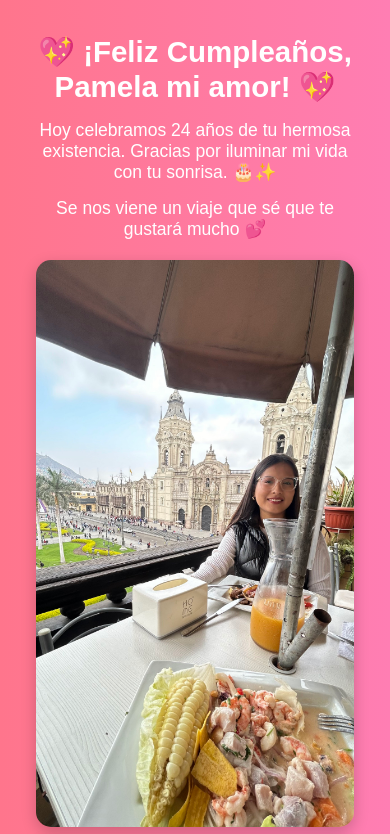
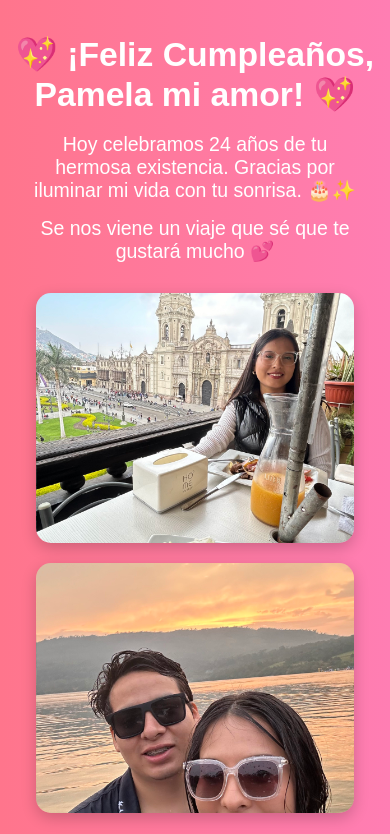
Before and after one commit to 11LuisQuispe11/WebDetalle, a plain HTML site: page index.html in a window 390 px wide. Shown: the top 834 px of the page. Drawn offline with Linux system fonts and the light colour scheme.

Commit message:
Update index.html

```diff
--- a/index.html
+++ b/index.html
@@ -10,38 +10,72 @@
             background: linear-gradient(to right, #ff758c, #ff7eb3);
             font-family: 'Arial', sans-serif;
             color: white;
-            overflow-x: hidden; /* Evita scroll horizontal */
-            overflow-y: auto;   /* Permite scroll vertical */
+            overflow-x: hidden; /* Permite scroll solo vertical */
+            overflow-y: auto;
             padding: 10px;
+            position: relative;
         }
-
         h1 {
-            font-size: 8vw; /* Tamaño flexible según la pantalla */
+            font-size: 8vw;
             margin-top: 20px;
             animation: zoom 2s infinite alternate;
         }
         p {
-            font-size: 5vw; /* Ajuste para móviles */
+            font-size: 5vw;
             margin: 15px;
         }
         .container {
-            margin-top: 10px;
+            margin-top: 20px;
             display: flex;
-            flex-direction: column; /* Apila las imágenes en móviles */
+            flex-direction: column;
             align-items: center;
         }
-        .foto {
+        .flip-card {
+            background-color: transparent;
             width: 90%;
             max-width: 350px;
+            height: 250px;
+            perspective: 1000px;
+            margin: 10px;
+        }
+        .flip-card-inner {
+            position: relative;
+            width: 100%;
+            height: 100%;
+            text-align: center;
+            transition: transform 0.8s;
+            transform-style: preserve-3d;
+        }
+        .flip-card.flipped .flip-card-inner {
+            transform: rotateY(180deg);
+        }
+        .flip-card-front, .flip-card-back {
+            position: absolute;
+            width: 100%;
+            height: 100%;
+            -webkit-backface-visibility: hidden;
+            backface-visibility: hidden;
             border-radius: 15px;
             box-shadow: 0 5px 15px rgba(0, 0, 0, 0.2);
-            margin: 5px;
+        }
+        .flip-card-front {
+            background-size: cover;
+            background-position: center;
+        }
+        .flip-card-back {
+            background: rgba(255, 255, 255, 0.9);
+            color: #ff4081;
+            display: flex;
+            align-items: center;
+            justify-content: center;
+            font-size: 18px;
+            transform: rotateY(180deg);
         }
         .boton {
             background: #ff4081;
             color: white;
             padding: 12px 20px;
-            font-size: 4vw; /* Botón más adaptativo */
+            font-size: 4vw;
             border: none;
             border-radius: 10px;
             cursor: pointer;
@@ -55,23 +89,21 @@
             from { transform: scale(1); }
             to { transform: scale(1.1); }
         }
-        .corazon {
+        .corazon, .globo {
             position: absolute;
             font-size: 20px;
+            opacity: 0.8;
+            animation: flotando 5s linear infinite;
+        }
+        .corazon {
             color: red;
-            opacity: 0.8;
-            animation: flotando 3s linear infinite;
-            max-width: 100vw; /* Evita que los corazones se salgan en móviles */
+        }
+        .globo {
+            color: #ffd700;
         }
         @keyframes flotando {
-            from { transform: translateY(0); opacity: 1; }
-            to { transform: translateY(-100vh); opacity: 0; }
-        }
-        /* Responsive para móviles */
-        @media (max-width: 600px) {
-            h1 { font-size: 7vw; }
-            p { font-size: 4.5vw; }
-            .boton { font-size: 5vw; padding: 10px 15px; }
+            from { transform: translateY(100vh); opacity: 1; }
+            to { transform: translateY(-10vh); opacity: 0; }
         }
     </style>
 </head>
@@ -82,26 +114,42 @@
     <p>Se nos viene un viaje que sé que te gustará mucho 💕</p>
 
     <div class="container">
-        <img src="https://github.com/11LuisQuispe11/WebDetalle/blob/main/FOTO1.jpg?raw=true" class="foto" alt="Foto 1">
-        <img src="https://github.com/11LuisQuispe11/WebDetalle/blob/main/FOTO2.jpg?raw=true" class="foto" alt="Foto 2">
+        <div class="flip-card" onclick="this.classList.toggle('flipped')">
+            <div class="flip-card-inner">
+                <div class="flip-card-front" style="background-image: url('https://github.com/11LuisQuispe11/WebDetalle/blob/main/FOTO1.jpg?raw=true');"></div>
+                <div class="flip-card-back">✨ Esta foto me recuerda lo hermosa que eres 💕</div>
+            </div>
+        </div>
+        <div class="flip-card" onclick="this.classList.toggle('flipped')">
+            <div class="flip-card-inner">
+                <div class="flip-card-front" style="background-image: url('https://github.com/11LuisQuispe11/WebDetalle/blob/main/FOTO2.jpg?raw=true');"></div>
+                <div class="flip-card-back">💖 Y esta me recuerda lo afortunado que soy de tenerte ✨</div>
+            </div>
+        </div>
     </div>
 
-    <button class="boton" onclick="mostrarCorazones()">🎈 Haz clic para una sorpresa 🎁</button>
+    <button class="boton" onclick="lanzarCorazones()">🎈 Haz clic para una sorpresa 🎁</button>
 
     <script>
-        function mostrarCorazones() {
-            for (let i = 0; i < 50; i++) {
-                let corazon = document.createElement("div");
-                corazon.classList.add("corazon");
-                corazon.innerHTML = "❤️";
-                corazon.style.left = Math.random() * 100 + "vw";
-                corazon.style.fontSize = (Math.random() * 20 + 10) + "px";
-                corazon.style.animationDuration = (Math.random() * 2 + 2) + "s";
-                document.body.appendChild(corazon);
-                setTimeout(() => corazon.remove(), 3000);
-            }
-            alert("Te amo y te deseo el mejor cumpleaños del mundo 💖🎉");
+            function lanzarCorazones() {
+        for (let i = 0; i < 50; i++) {
+            let elemento = document.createElement("div");
+            elemento.classList.add(Math.random() > 0.5 ? "corazon" : "globo");
+            elemento.innerHTML = Math.random() > 0.5 ? "❤️" : "🎈";
+
+            elemento.style.left = Math.random() * 100 + "vw"; // Posición aleatoria horizontal
+            elemento.style.bottom = Math.random() * 30 + "vh"; // Empiezan desde más arriba
+            elemento.style.fontSize = (Math.random() * 25 + 10) + "px";
+            elemento.style.animationDuration = (Math.random() * 3 + 2) + "s";
+            elemento.style.position = "absolute"; // Asegurar que sea flotante
+
+            document.body.appendChild(elemento);
+            setTimeout(() => elemento.remove(), 5000);
         }
+        alert("Te amo y te deseo el mejor cumpleaños del mundo 💖🎉");
+    }
+
+
     </script>
 
 </body>
```
